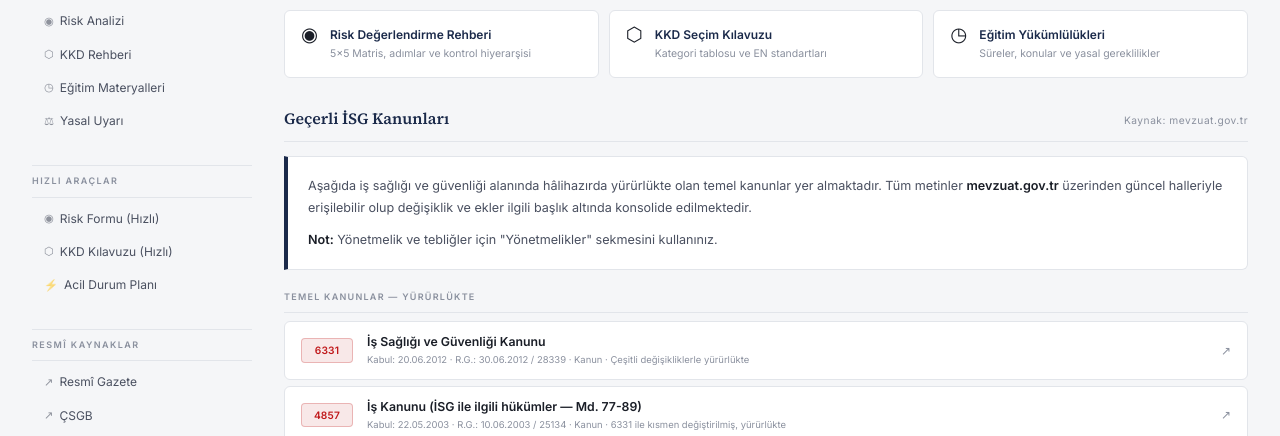
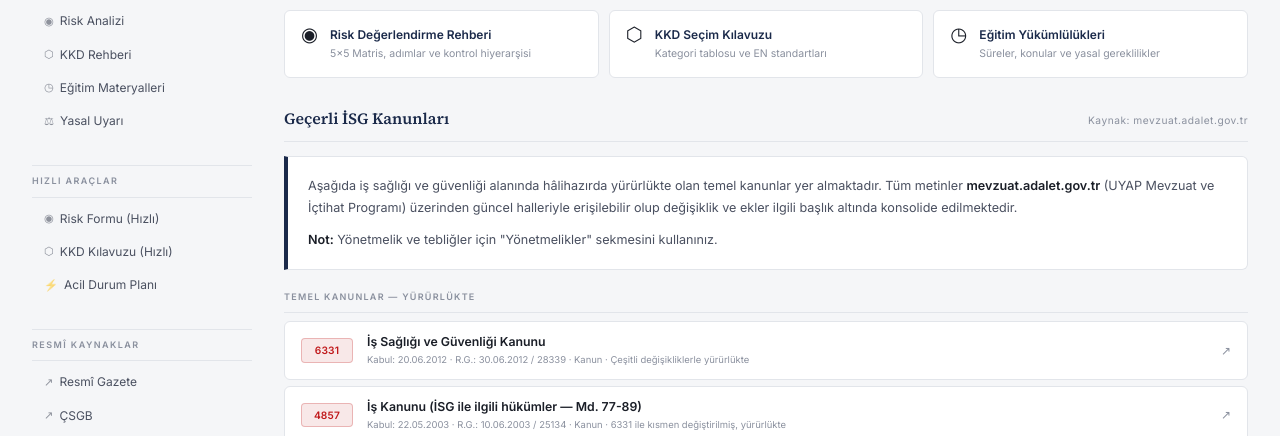
Before and after one commit to taylanerdincekici-ui/isg-portal, a plain HTML site: page index.html in a window 1280 px wide. Both pictures are taken after a click on the link "Mevzuat". Shown: the part 302-738 px from the top of the page. Drawn offline with Linux system fonts and the light colour scheme; no server answers.

Commit message:
Update index.html

```diff
--- a/index.html
+++ b/index.html
@@ -483,17 +483,17 @@ footer{background:var(--navy);color:rgba(255,255,255,.5);padding:18px 32px;margi
     <div class="content-panel spec-panel" id="panel-mevzuat">
       <div class="section-hdr">
         <div class="section-hdr-title">Geçerli İSG Kanunları</div>
-        <div class="section-hdr-meta">Kaynak: mevzuat.gov.tr</div>
+        <div class="section-hdr-meta">Kaynak: mevzuat.adalet.gov.tr</div>
       </div>
       <div class="spec-intro">
-        <p>Aşağıda iş sağlığı ve güvenliği alanında hâlihazırda yürürlükte olan temel kanunlar yer almaktadır. Tüm metinler <strong>mevzuat.gov.tr</strong> üzerinden güncel halleriyle erişilebilir olup değişiklik ve ekler ilgili başlık altında konsolide edilmektedir.</p>
+        <p>Aşağıda iş sağlığı ve güvenliği alanında hâlihazırda yürürlükte olan temel kanunlar yer almaktadır. Tüm metinler <strong>mevzuat.adalet.gov.tr</strong> (UYAP Mevzuat ve İçtihat Programı) üzerinden güncel halleriyle erişilebilir olup değişiklik ve ekler ilgili başlık altında konsolide edilmektedir.</p>
         <p><strong>Not:</strong> Yönetmelik ve tebliğler için "Yönetmelikler" sekmesini kullanınız.</p>
       </div>
 
       <div class="mevzuat-group">
         <div class="mevzuat-group-hdr">Temel Kanunlar — Yürürlükte</div>
 
-        <a class="mevzuat-item kanun" href="https://www.mevzuat.gov.tr/mevzuat?MevzuatNo=6331&MevzuatTur=1&MevzuatTertip=5" target="_blank" rel="noopener">
+        <a class="mevzuat-item kanun" href="https://mevzuat.adalet.gov.tr/mevzuat/104308?query=6331" target="_blank" rel="noopener">
           <span class="mevzuat-no">6331</span>
           <div class="mevzuat-body">
             <div class="mevzuat-title">İş Sağlığı ve Güvenliği Kanunu</div>
@@ -502,7 +502,7 @@ footer{background:var(--navy);color:rgba(255,255,255,.5);padding:18px 32px;margi
           <span class="mevzuat-arrow">↗</span>
         </a>
 
-        <a class="mevzuat-item kanun" href="https://www.mevzuat.gov.tr/mevzuat?MevzuatNo=4857&MevzuatTur=1&MevzuatTertip=5" target="_blank" rel="noopener">
+        <a class="mevzuat-item kanun" href="https://mevzuat.adalet.gov.tr/mevzuat/103054?query=4857" target="_blank" rel="noopener">
           <span class="mevzuat-no">4857</span>
           <div class="mevzuat-body">
             <div class="mevzuat-title">İş Kanunu (İSG ile ilgili hükümler — Md. 77-89)</div>
@@ -511,7 +511,7 @@ footer{background:var(--navy);color:rgba(255,255,255,.5);padding:18px 32px;margi
           <span class="mevzuat-arrow">↗</span>
         </a>
 
-        <a class="mevzuat-item kanun" href="https://www.mevzuat.gov.tr/mevzuat?MevzuatNo=5510&MevzuatTur=1&MevzuatTertip=5" target="_blank" rel="noopener">
+        <a class="mevzuat-item kanun" href="https://mevzuat.adalet.gov.tr/mevzuat/102950?query=5510" target="_blank" rel="noopener">
           <span class="mevzuat-no">5510</span>
           <div class="mevzuat-body">
             <div class="mevzuat-title">Sosyal Sigortalar ve Genel Sağlık Sigortası Kanunu (İş Kazası & Meslek Hastalığı hükümleri)</div>
@@ -523,7 +523,7 @@ footer{background:var(--navy);color:rgba(255,255,255,.5);padding:18px 32px;margi
 
       <div class="mevzuat-group">
         <div class="mevzuat-group-hdr">Tebliğler</div>
-        <a class="mevzuat-item teblig" href="https://mevzuat.gov.tr/mevzuat?MevzuatNo=16909&MevzuatTertip=5&MevzuatTur=9" target="_blank" rel="noopener">
+        <a class="mevzuat-item teblig" href="https://mevzuat.adalet.gov.tr/mevzuat/112258?query=16909" target="_blank" rel="noopener">
           <span class="mevzuat-no">16909</span>
           <div class="mevzuat-body">
             <div class="mevzuat-title">İş Sağlığı ve Güvenliğine İlişkin İşyeri Tehlike Sınıfları Tebliği</div>
@@ -533,7 +533,7 @@ footer{background:var(--navy);color:rgba(255,255,255,.5);padding:18px 32px;margi
         </a>
       </div>
 
-      <div class="mevzuat-footer-note">Tüm metinler ve değişiklikler için: <a href="https://www.mevzuat.gov.tr" target="_blank">mevzuat.gov.tr</a></div>
+      <div class="mevzuat-footer-note">Tüm metinler ve değişiklikler için: <a href="https://mevzuat.adalet.gov.tr" target="_blank">mevzuat.adalet.gov.tr</a></div>
     </div>
 
     <!-- ═══════════════════════════════════════════════════ -->
@@ -542,15 +542,15 @@ footer{background:var(--navy);color:rgba(255,255,255,.5);padding:18px 32px;margi
     <div class="content-panel spec-panel" id="panel-yonetmelik">
       <div class="section-hdr">
         <div class="section-hdr-title">Geçerli İSG Yönetmelikleri</div>
-        <div class="section-hdr-meta">6331 sayılı Kanun kapsamında · Kaynak: mevzuat.gov.tr</div>
+        <div class="section-hdr-meta">6331 sayılı Kanun kapsamında · Kaynak: mevzuat.adalet.gov.tr</div>
       </div>
       <div class="spec-intro">
-        <p>Aşağıdaki yönetmelikler 6331 sayılı İSG Kanunu'na dayanılarak çıkarılmış olup tamamı yürürlüktedir. <strong>Mülga (yürürlükten kaldırılmış) yönetmelikler listede yer almamaktadır.</strong> Değişiklikler mevzuat.gov.tr'de konsolide metin olarak yayımlanmaktadır.</p>
+        <p>Aşağıdaki yönetmelikler 6331 sayılı İSG Kanunu'na dayanılarak çıkarılmış olup tamamı yürürlüktedir. <strong>Mülga (yürürlükten kaldırılmış) yönetmelikler listede yer almamaktadır.</strong> Değişiklikler mevzuat.adalet.gov.tr'de (UYAP Mevzuat ve İçtihat Programı) konsolide metin olarak yayımlanmaktadır.</p>
       </div>
 
       <div class="mevzuat-group">
         <div class="mevzuat-group-hdr">Genel İSG Yönetmelikleri</div>
-        <a class="mevzuat-item" href="https://www.mevzuat.gov.tr/mevzuat?MevzuatNo=16923&MevzuatTur=7&MevzuatTertip=5" target="_blank" rel="noopener">
+        <a class="mevzuat-item" href="https://mevzuat.adalet.gov.tr/mevzuat/108933?query=16923" target="_blank" rel="noopener">
           <span class="mevzuat-no">16923</span>
           <div class="mevzuat-body">
             <div class="mevzuat-title">İş Güvenliği Uzmanlarının Görev, Yetki, Sorumluluk ve Eğitimleri Hakkında Yönetmelik</div>
@@ -558,7 +558,7 @@ footer{background:var(--navy);color:rgba(255,255,255,.5);padding:18px 32px;margi
           </div>
           <span class="mevzuat-arrow">↗</span>
         </a>
-        <a class="mevzuat-item" href="https://www.mevzuat.gov.tr/mevzuat?MevzuatNo=16924&MevzuatTur=7&MevzuatTertip=5" target="_blank" rel="noopener">
+        <a class="mevzuat-item" href="https://mevzuat.adalet.gov.tr/mevzuat/108930?query=16924" target="_blank" rel="noopener">
           <span class="mevzuat-no">16924</span>
           <div class="mevzuat-body">
             <div class="mevzuat-title">İş Sağlığı ve Güvenliği Hizmetleri Yönetmeliği</div>
@@ -566,7 +566,7 @@ footer{background:var(--navy);color:rgba(255,255,255,.5);padding:18px 32px;margi
           </div>
           <span class="mevzuat-arrow">↗</span>
         </a>
-        <a class="mevzuat-item" href="https://www.mevzuat.gov.tr/mevzuat?MevzuatNo=16925&MevzuatTur=7&MevzuatTertip=5" target="_blank" rel="noopener">
+        <a class="mevzuat-item" href="https://mevzuat.adalet.gov.tr/mevzuat/108928?query=16925" target="_blank" rel="noopener">
           <span class="mevzuat-no">16925</span>
           <div class="mevzuat-body">
             <div class="mevzuat-title">İş Sağlığı ve Güvenliği Risk Değerlendirmesi Yönetmeliği</div>
@@ -574,7 +574,7 @@ footer{background:var(--navy);color:rgba(255,255,255,.5);padding:18px 32px;margi
           </div>
           <span class="mevzuat-arrow">↗</span>
         </a>
-        <a class="mevzuat-item" href="https://www.mevzuat.gov.tr/mevzuat?MevzuatNo=17031&MevzuatTur=7&MevzuatTertip=5" target="_blank" rel="noopener">
+        <a class="mevzuat-item" href="https://mevzuat.adalet.gov.tr/mevzuat/108907?query=17031" target="_blank" rel="noopener">
           <span class="mevzuat-no">17031</span>
           <div class="mevzuat-body">
             <div class="mevzuat-title">İş Sağlığı ve Güvenliği Kurulları Hakkında Yönetmelik</div>
@@ -582,7 +582,7 @@ footer{background:var(--navy);color:rgba(255,255,255,.5);padding:18px 32px;margi
           </div>
           <span class="mevzuat-arrow">↗</span>
         </a>
-        <a class="mevzuat-item" href="https://www.mevzuat.gov.tr/mevzuat?MevzuatNo=18371&MevzuatTur=7&MevzuatTertip=5" target="_blank" rel="noopener">
+        <a class="mevzuat-item" href="https://mevzuat.adalet.gov.tr/mevzuat/108704?query=18371" target="_blank" rel="noopener">
           <span class="mevzuat-no">18371</span>
           <div class="mevzuat-body">
             <div class="mevzuat-title">Çalışanların İş Sağlığı ve Güvenliği Eğitimlerinin Usul ve Esasları Hakkında Yönetmelik</div>
@@ -590,7 +590,7 @@ footer{background:var(--navy);color:rgba(255,255,255,.5);padding:18px 32px;margi
           </div>
           <span class="mevzuat-arrow">↗</span>
         </a>
-        <a class="mevzuat-item" href="https://www.mevzuat.gov.tr/mevzuat?MevzuatNo=18493&MevzuatTur=7&MevzuatTertip=5" target="_blank" rel="noopener">
+        <a class="mevzuat-item" href="https://mevzuat.adalet.gov.tr/mevzuat/108636?query=18493" target="_blank" rel="noopener">
           <span class="mevzuat-no">18493</span>
           <div class="mevzuat-body">
             <div class="mevzuat-title">İşyerlerinde Acil Durumlar Hakkında Yönetmelik</div>
@@ -602,7 +602,7 @@ footer{background:var(--navy);color:rgba(255,255,255,.5);padding:18px 32px;margi
 
       <div class="mevzuat-group">
         <div class="mevzuat-group-hdr">Teknik &amp; KKD Yönetmelikleri</div>
-        <a class="mevzuat-item" href="https://www.mevzuat.gov.tr/mevzuat?MevzuatNo=18318&MevzuatTur=7&MevzuatTertip=5" target="_blank" rel="noopener">
+        <a class="mevzuat-item" href="https://mevzuat.adalet.gov.tr/mevzuat/108737?query=18318" target="_blank" rel="noopener">
           <span class="mevzuat-no">18318</span>
           <div class="mevzuat-body">
             <div class="mevzuat-title">İş Ekipmanlarının Kullanımında Sağlık ve Güvenlik Şartları Yönetmeliği</div>
@@ -610,7 +610,7 @@ footer{background:var(--navy);color:rgba(255,255,255,.5);padding:18px 32px;margi
           </div>
           <span class="mevzuat-arrow">↗</span>
         </a>
-        <a class="mevzuat-item" href="https://www.mevzuat.gov.tr/mevzuat?MevzuatNo=18540&MevzuatTur=7&MevzuatTertip=5" target="_blank" rel="noopener">
+        <a class="mevzuat-item" href="https://mevzuat.adalet.gov.tr/mevzuat/108595?query=18540" target="_blank" rel="noopener">
           <span class="mevzuat-no">18540</span>
           <div class="mevzuat-body">
             <div class="mevzuat-title">Kişisel Koruyucu Donanımların İşyerlerinde Kullanılması Hakkında Yönetmelik</div>
@@ -618,7 +618,7 @@ footer{background:var(--navy);color:rgba(255,255,255,.5);padding:18px 32px;margi
           </div>
           <span class="mevzuat-arrow">↗</span>
         </a>
-        <a class="mevzuat-item" href="https://www.mevzuat.gov.tr/mevzuat?MevzuatNo=18647&MevzuatTur=7&MevzuatTertip=5" target="_blank" rel="noopener">
+        <a class="mevzuat-item" href="https://mevzuat.adalet.gov.tr/mevzuat/108517?query=18647" target="_blank" rel="noopener">
           <span class="mevzuat-no">18647</span>
           <div class="mevzuat-body">
             <div class="mevzuat-title">Çalışanların Gürültü ile İlgili Risklerden Korunmalarına Dair Yönetmelik</div>
@@ -630,7 +630,7 @@ footer{background:var(--navy);color:rgba(255,255,255,.5);padding:18px 32px;margi
 
       <div class="mevzuat-group">
         <div class="mevzuat-group-hdr">Sektörel Yönetmelikler</div>
-        <a class="mevzuat-item" href="https://www.mevzuat.gov.tr/mevzuat?MevzuatNo=18928&MevzuatTur=7&MevzuatTertip=5" target="_blank" rel="noopener">
+        <a class="mevzuat-item" href="https://mevzuat.adalet.gov.tr/mevzuat/108420?query=18928" target="_blank" rel="noopener">
           <span class="mevzuat-no">18928</span>
           <div class="mevzuat-body">
             <div class="mevzuat-title">Yapı İşlerinde İş Sağlığı ve Güvenliği Yönetmeliği</div>
@@ -638,7 +638,7 @@ footer{background:var(--navy);color:rgba(255,255,255,.5);padding:18px 32px;margi
           </div>
           <span class="mevzuat-arrow">↗</span>
         </a>
-        <a class="mevzuat-item" href="https://www.mevzuat.gov.tr/mevzuat?MevzuatNo=18858&MevzuatTur=7&MevzuatTertip=5" target="_blank" rel="noopener">
+        <a class="mevzuat-item" href="https://mevzuat.adalet.gov.tr/mevzuat/108430?query=18858" target="_blank" rel="noopener">
           <span class="mevzuat-no">18858</span>
           <div class="mevzuat-body">
             <div class="mevzuat-title">Maden İşyerlerinde İş Sağlığı ve Güvenliği Yönetmeliği</div>
@@ -647,7 +647,7 @@ footer{background:var(--navy);color:rgba(255,255,255,.5);padding:18px 32px;margi
           <span class="mevzuat-arrow">↗</span>
         </a>
       </div>
-      <div class="mevzuat-footer-note">Tüm metinler için: <a href="https://www.mevzuat.gov.tr" target="_blank">mevzuat.gov.tr</a></div>
+      <div class="mevzuat-footer-note">Tüm metinler için: <a href="https://mevzuat.adalet.gov.tr" target="_blank">mevzuat.adalet.gov.tr</a></div>
     </div>
 
     <!-- ═══════════════════════════════════════════════════ -->
@@ -850,7 +850,7 @@ footer{background:var(--navy);color:rgba(255,255,255,.5);padding:18px 32px;margi
         </div>
       </div>
 
-      <a class="ext-btn" href="https://www.mevzuat.gov.tr/mevzuat?MevzuatNo=18540&MevzuatTur=7&MevzuatTertip=5" target="_blank" rel="noopener">↗ 18540 Sayılı Yönetmelik (mevzuat.gov.tr)</a>
+      <a class="ext-btn" href="https://mevzuat.adalet.gov.tr/mevzuat/108595?query=18540" target="_blank" rel="noopener">↗ 18540 Sayılı Yönetmelik (mevzuat.adalet.gov.tr)</a>
       <a class="ext-btn sec" href="https://www.csgb.gov.tr/isggm/" target="_blank" rel="noopener">↗ İSGGM — KKD Destek Belgeleri</a>
       <a class="ext-btn sec" href="https://www.csgb.gov.tr" target="_blank" rel="noopener">↗ ÇSGB Rehber Belgeler</a>
     </div>
@@ -929,7 +929,7 @@ footer{background:var(--navy);color:rgba(255,255,255,.5);padding:18px 32px;margi
         <p>Her eğitim için <strong>katılımcı listesi, eğitim konuları, eğitimci bilgisi ve tarih</strong> içeren tutanak düzenlenmeli ve işveren tarafından en az <strong>5 yıl</strong> saklanmalıdır. Belgelenmemiş eğitim, yasal denetimde geçersiz sayılır.</p>
       </div>
 
-      <a class="ext-btn" href="https://www.mevzuat.gov.tr/mevzuat?MevzuatNo=18371&MevzuatTur=7&MevzuatTertip=5" target="_blank" rel="noopener">↗ 18371 Sayılı Yönetmelik (mevzuat.gov.tr)</a>
+      <a class="ext-btn" href="https://mevzuat.adalet.gov.tr/mevzuat/108704?query=18371" target="_blank" rel="noopener">↗ 18371 Sayılı Yönetmelik (mevzuat.adalet.gov.tr)</a>
       <a class="ext-btn sec" href="https://www.csgb.gov.tr/isg/" target="_blank" rel="noopener">↗ ÇSGB İSG Sayfası</a>
     </div>
 
@@ -1003,7 +1003,7 @@ footer{background:var(--navy);color:rgba(255,255,255,.5);padding:18px 32px;margi
         <li><strong>KKD (Son Çare):</strong> Yukarıdaki önlemler uygulandıktan sonra kalan kalıntı riske karşı kullanılır.</li>
       </ol>
 
-      <a class="ext-btn" href="https://www.mevzuat.gov.tr/mevzuat?MevzuatNo=16925&MevzuatTur=7&MevzuatTertip=5" target="_blank" rel="noopener">↗ 16925 Sayılı Yönetmelik (mevzuat.gov.tr)</a>
+      <a class="ext-btn" href="https://mevzuat.adalet.gov.tr/mevzuat/108928?query=16925" target="_blank" rel="noopener">↗ 16925 Sayılı Yönetmelik (mevzuat.adalet.gov.tr)</a>
       <a class="ext-btn sec" href="https://www.csgb.gov.tr" target="_blank" rel="noopener">↗ ÇSGB Risk Rehberleri</a>
     </div>
 
@@ -1043,7 +1043,7 @@ footer{background:var(--navy);color:rgba(255,255,255,.5);padding:18px 32px;margi
       <div class="mevzuat-group">
         <div class="mevzuat-group-hdr">4. Dış Bağlantılar (Haberler ve Mevzuat)</div>
         <div style="background:var(--surface);border:1px solid var(--border);border-radius:6px;padding:16px 18px;font-size:.82rem;color:var(--text-mid);line-height:1.8">
-          Sitemizdeki güncel haberler ve mevzuat değişiklikleri botlar aracılığıyla çeşitli arama motorlarından ve resmi kurumlardan otomatik olarak derlenmektedir. <strong style="color:var(--text)">Alıntılanan haberlerin içeriğinden, doğruluğundan veya yönlendirilen dış sitelerin güvenliğinden sitemiz sorumlu değildir.</strong> Mevzuat metinleri için her zaman <a href="https://www.mevzuat.gov.tr" target="_blank" style="color:var(--red)">mevzuat.gov.tr</a> ve <a href="https://www.resmigazete.gov.tr" target="_blank" style="color:var(--red)">resmigazete.gov.tr</a> resmi kaynaklarını esas alınız.
+          Sitemizdeki güncel haberler ve mevzuat değişiklikleri botlar aracılığıyla çeşitli arama motorlarından ve resmi kurumlardan otomatik olarak derlenmektedir. <strong style="color:var(--text)">Alıntılanan haberlerin içeriğinden, doğruluğundan veya yönlendirilen dış sitelerin güvenliğinden sitemiz sorumlu değildir.</strong> Mevzuat metinleri için her zaman <a href="https://mevzuat.adalet.gov.tr" target="_blank" style="color:var(--red)">mevzuat.adalet.gov.tr</a> ve <a href="https://www.resmigazete.gov.tr" target="_blank" style="color:var(--red)">resmigazete.gov.tr</a> resmi kaynaklarını esas alınız.
         </div>
       </div>
 
```
